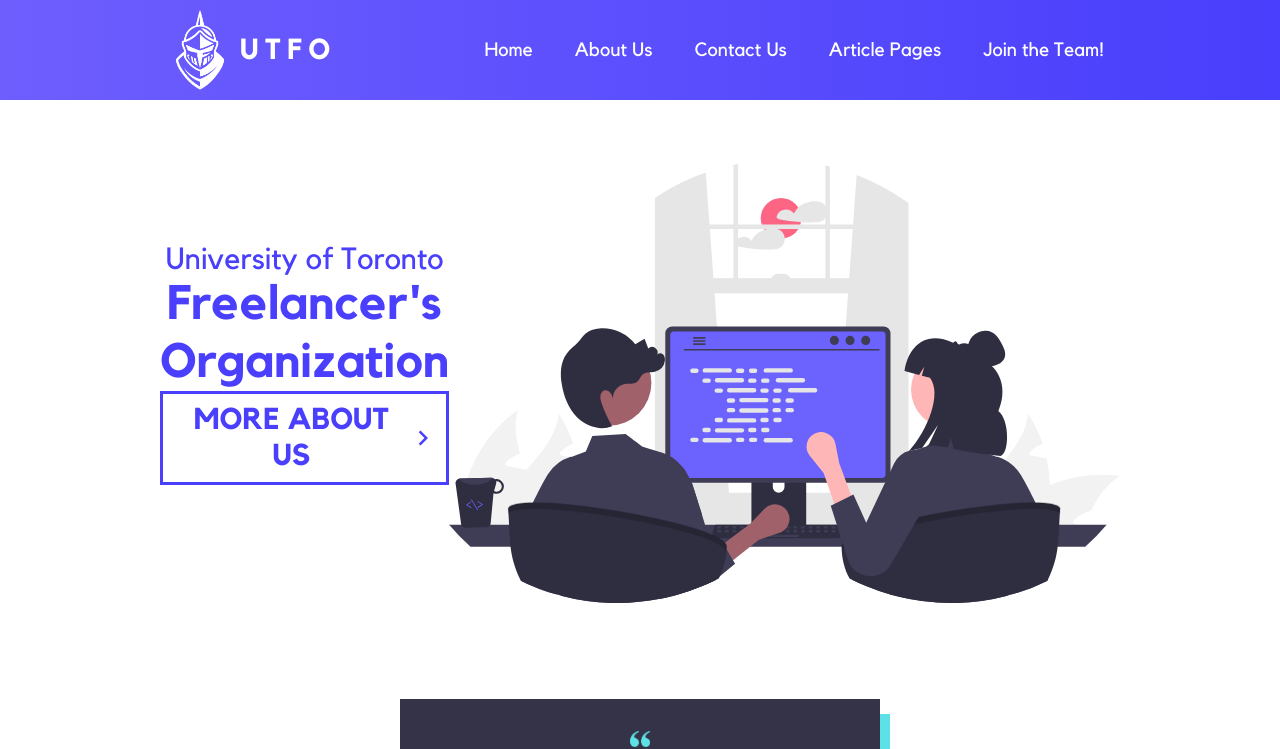
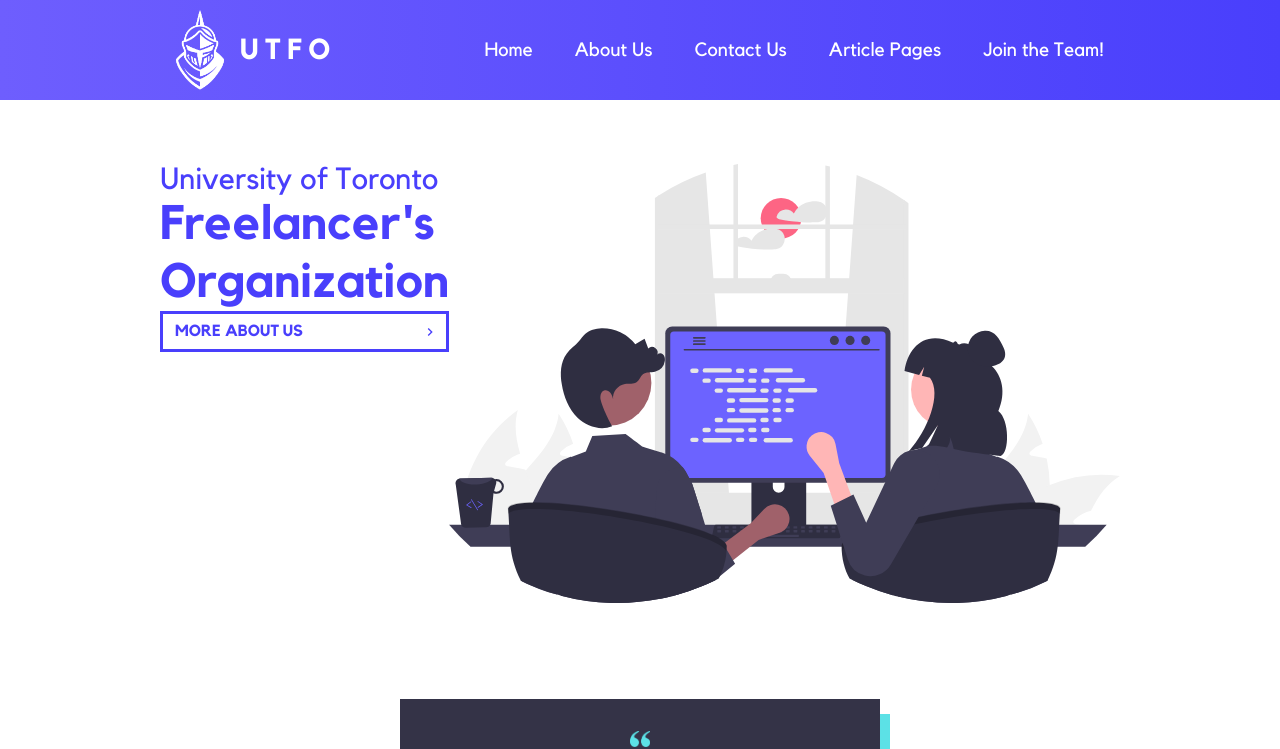
Before and after one commit to UTFO/UTFO-Website, a React (Create React App) app: page / in a window 1280 px wide. Shown: the top 749 px of the page. Built offline with nearby package versions, Linux system fonts and the light colour scheme.

Commit message:
Only apply article page styling to artlcle page

```diff
--- a/src/components/pages/Article/Article.css
+++ b/src/components/pages/Article/Article.css
@@ -1,19 +1,4 @@
-@font-face {
-  font-family: Kollektif-Bold;
-  src: url(/src/assets/Kollektif-Bold.ttf);
-}
-
-@font-face {
-  font-family: Kollektif;
-  src: url(/src/assets/Kollektif.ttf);
-}
-
-body {
-  background-color: white;
-  z-index: -1000;
-}
-
-.articleTopContainer {
+.article-page .articleTopContainer {
   display: flex;
   justify-content: space-between;
   position: relative;
@@ -21,7 +6,7 @@
   width: 80%;
 }
 
-.text{
+.article-page .text {
   margin-top: 80px;
   margin-bottom: 80px;
   margin-right: auto;
@@ -33,7 +18,7 @@
   width: 40%;
 }
 
-.articleMiddleContainer {
+.article-page .articleMiddleContainer {
   position: relative;
   display: flex;
   width: 80%;
@@ -42,7 +27,7 @@
   justify-content: space-between;
 }
 
-.searchbarContainer {
+.article-page .searchbarContainer {
   display: flex;
   justify-content: right;
   margin: 30px;
--- a/src/components/pages/Article/index.js
+++ b/src/components/pages/Article/index.js
@@ -373,7 +373,7 @@
   ]
 
   return (
-    <>
+    <div className="article-page">
       {/* Header */}
       <Header/>
 
@@ -391,7 +391,7 @@
       {categories.map((category) => {
         return <HorizontalContainer posts={category.posts} category={category.category}/>
       })}
-    </>
+    </div>
   );
 }
 
```
